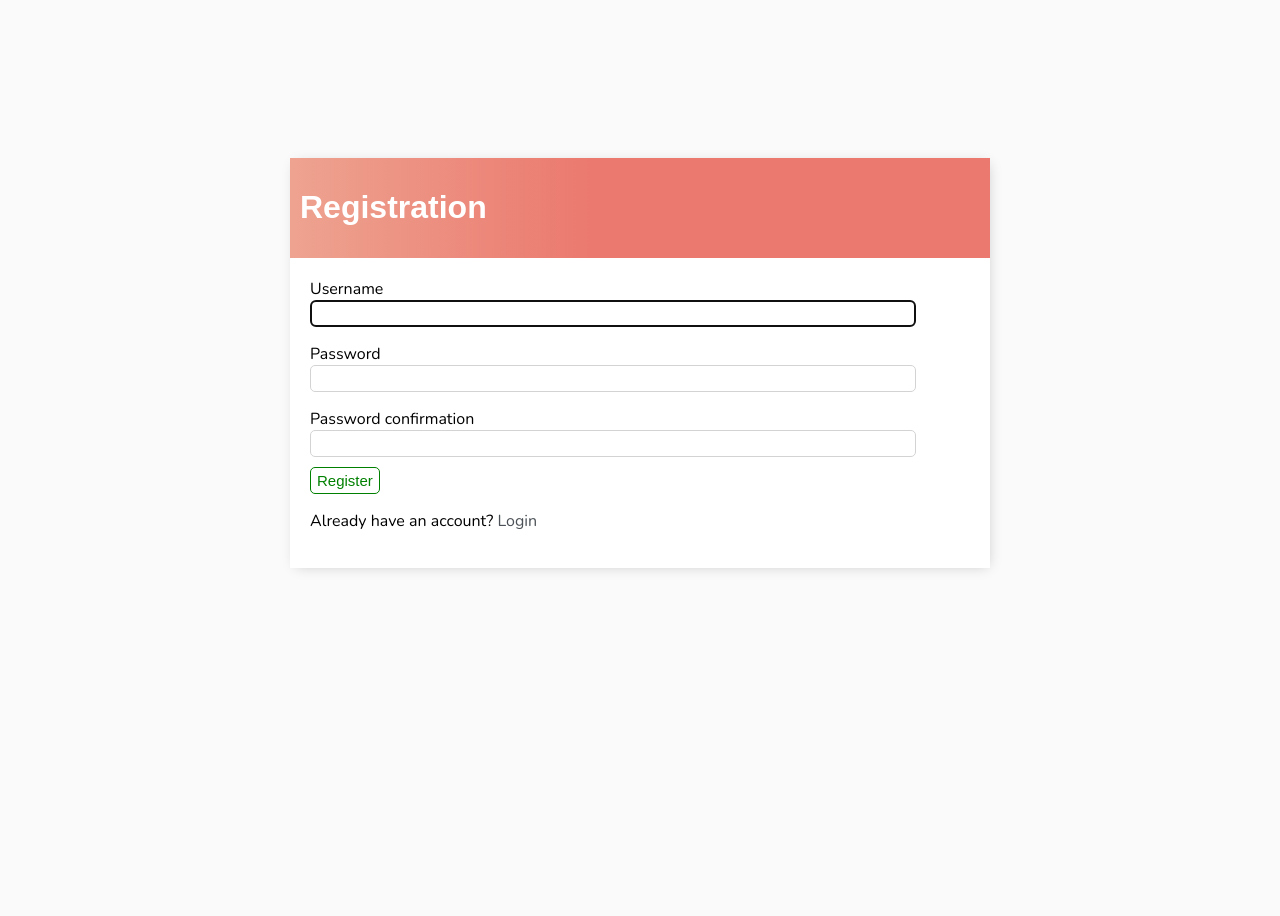
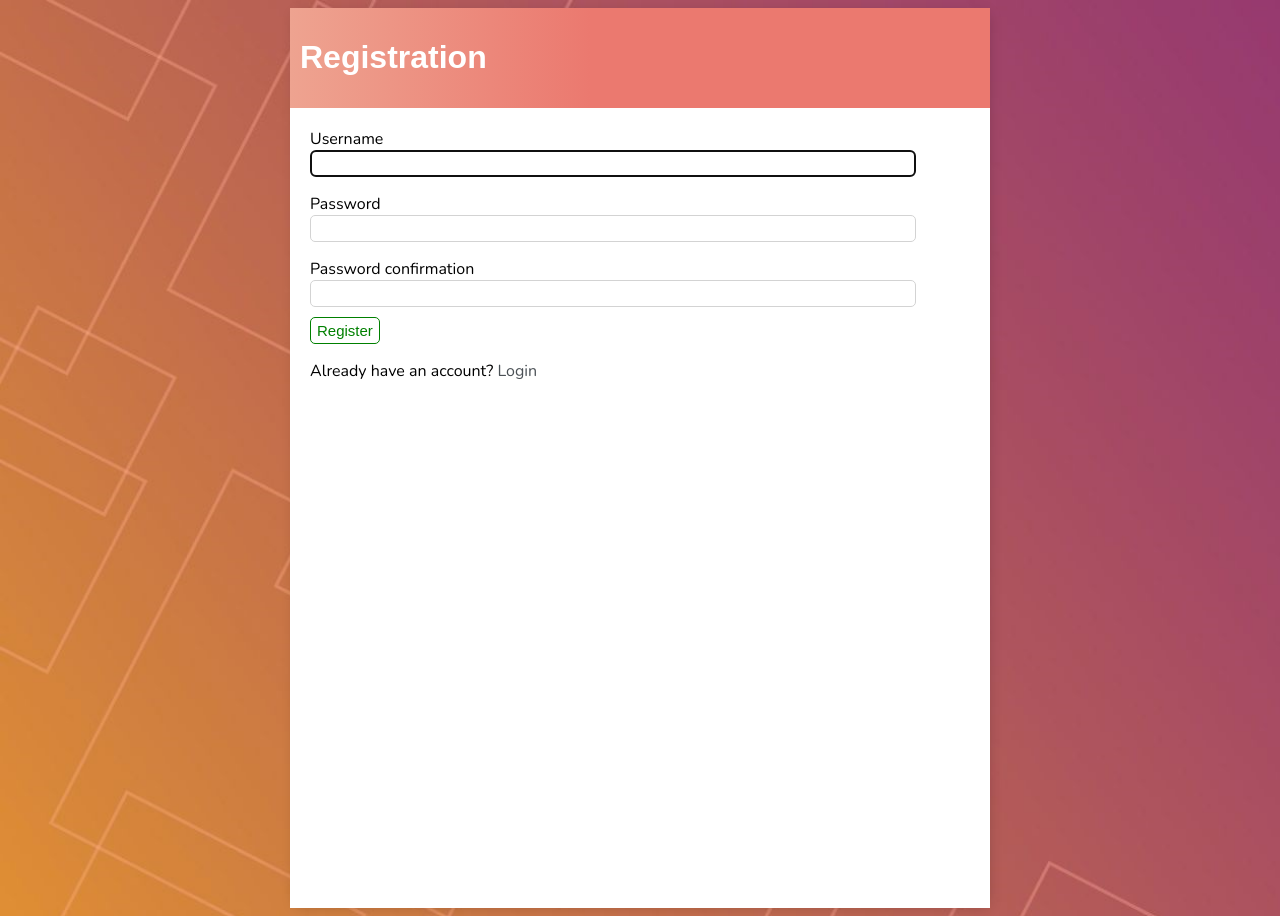
Before and after one commit to nikiturka/todo_list, a Django app: page /registration/ in a window 1280 px wide. Before the commit the page ends 571 px from the top, so only its background shows below. Run offline with Django 4.2, Linux system fonts and the light colour scheme.

Commit message:
tried to fix background and main div bugs

```diff
--- a/base/static/base/parent.css
+++ b/base/static/base/parent.css
@@ -1,13 +1,16 @@
 body{
     font-family: 'Nunito', sans-serif;
-    padding-top: 150px;
-    background-color: #FAFAFA;
+    background-image: url('wallpaper.png');
+    background-repeat: no-repeat;
+    background-size: cover;
+    display: flex;
+    align-items: center;
+    justify-content: center;
 }
 
 .container{
-    max-width: 700px;
-    max-height: 900px;
-    margin: auto;
+    width: 700px;
+    height: 900px;
     background-color: white;
     -webkit-box-shadow: 2px 2px 13px -4px rgba(0, 0, 0, 0.21);
     box-shadow: 2px 2px 13px -4px rgba(0, 0, 0, 0.21);
```
Also changed, not shown: base/static/base/wallpaper.png (added), db.sqlite3.
